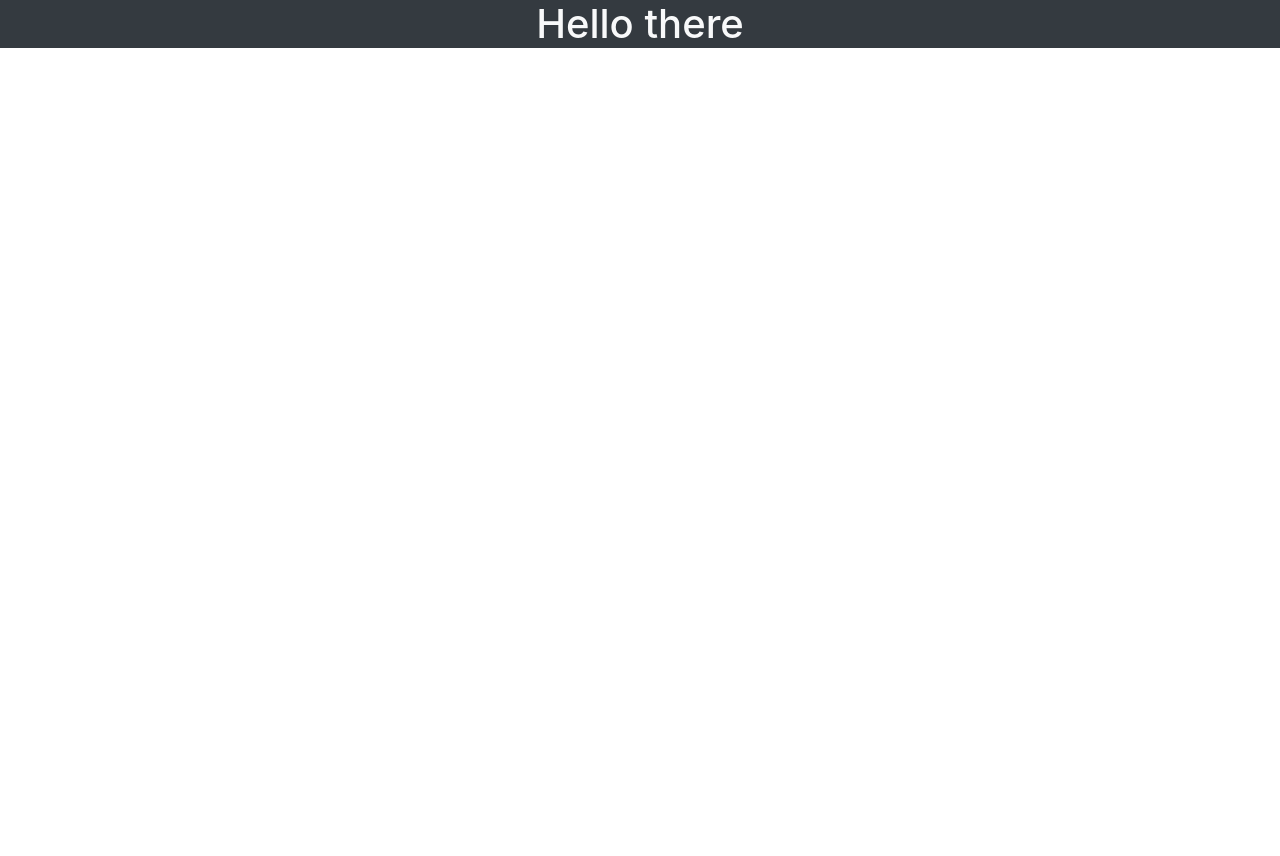
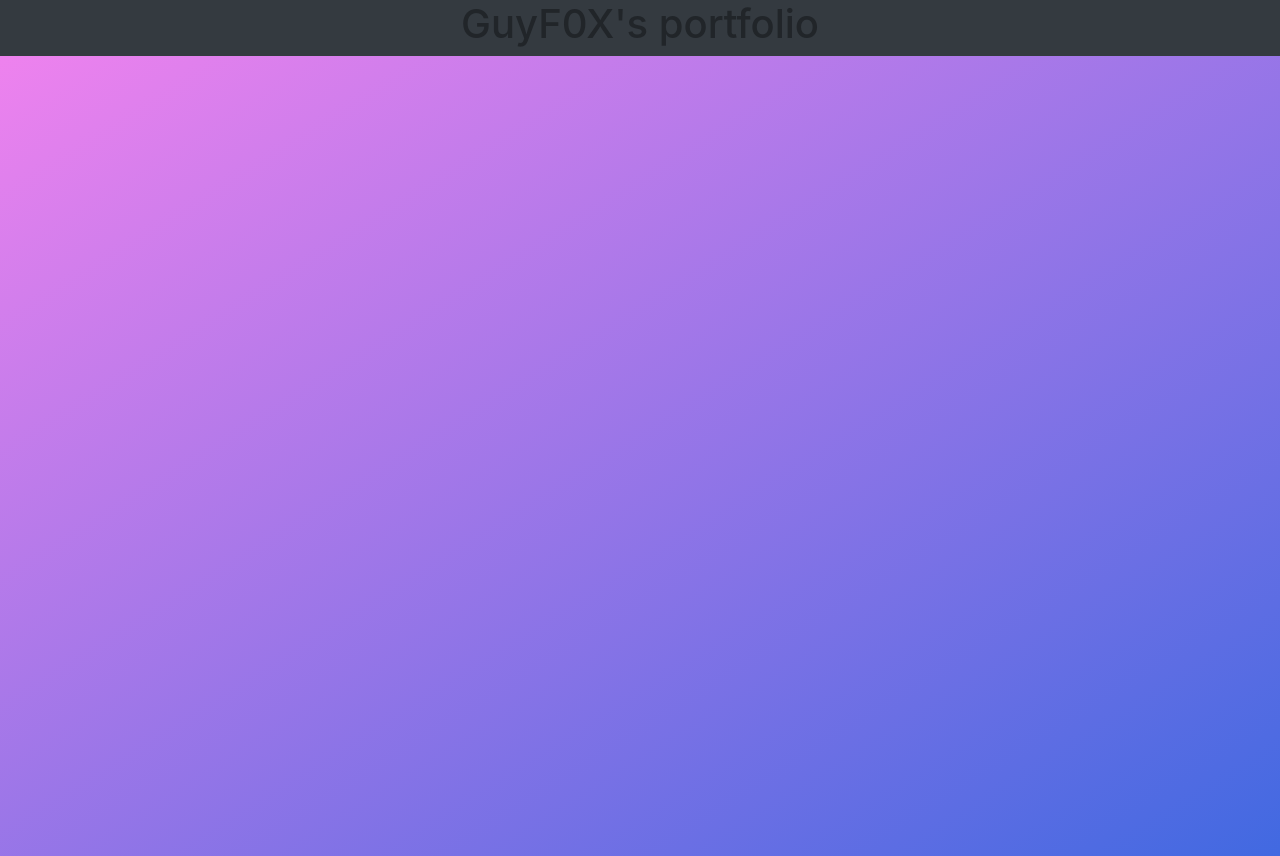
Before and after one commit to GuyF0X/guyf0x.github.io, a plain HTML site: page index.html in a window 1280 px wide. Before the commit the page ends 800 px from the top, so only its background shows below. Drawn offline with nearby package versions, Linux system fonts and the light colour scheme.

Commit message:
Added Basic Design

```diff
--- a/index.html
+++ b/index.html
@@ -16,14 +16,19 @@
       crossorigin="anonymous"
     />
 
-    <title>Hello, world!</title>
+    <link rel="stylesheet" href="style.css" />
+
+    <link rel="shortcut icon" href="img/favicon.png" type="image/x-icon" />
+
+    <title>GuyF0X portfolio</title>
   </head>
   <body>
-    <nav class="bg-dark text-light">
-      <h1 class="text-center my-auto">Hello there</h1>
+    <nav class="text-center navbar-nav navbar-dark bg-dark">
+      <h1>GuyF0X's portfolio</h1>
     </nav>
 
-    <!-- Optional JavaScript -->
+    <div class="container-fluid" id="grad"></div>
+
     <!-- jQuery first, then Popper.js, then Bootstrap JS -->
     <script
       src="https://code.jquery.com/jquery-3.2.1.slim.min.js"
--- /dev/null
+++ b/style.scss
@@ -0,0 +1,15 @@
+* {
+  margin: 0;
+  padding: 0;
+  box-sizing: border-box;
+}
+
+a:hover {
+  text-decoration: none;
+}
+
+#grad {
+  position: absolute;
+  height: 100%;
+  background-image: linear-gradient(to bottom right, violet, royalblue);
+}
```
Also changed, not shown: img/favicon.png (added), style.css (added), 1 other file.
